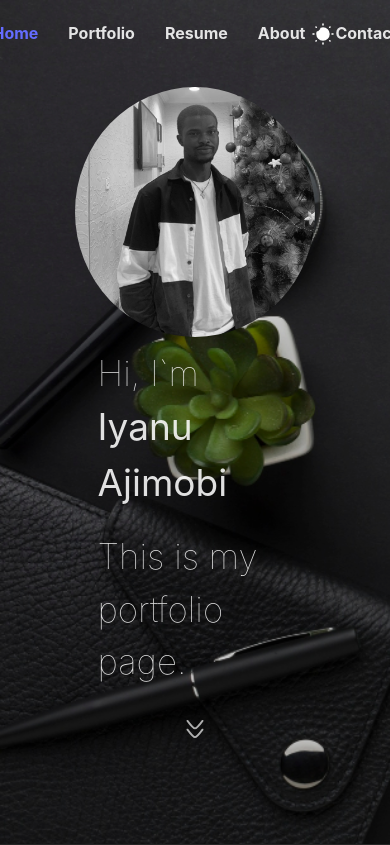
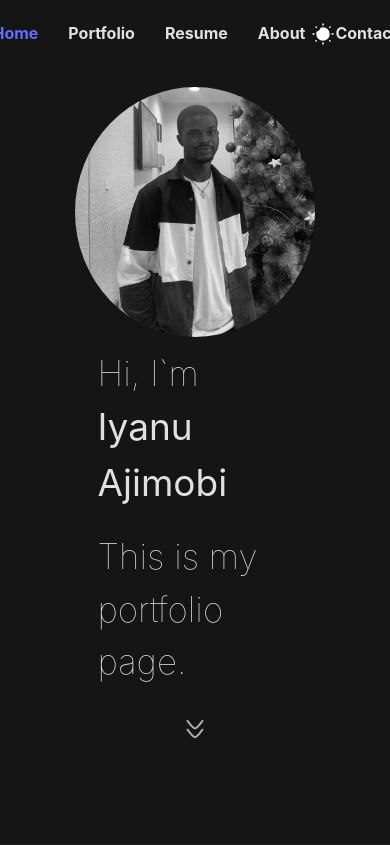
Before and after one commit to I-yan-u/portfolio, a React (Vite) app: page / in a window 390 px wide. Shown: the top 845 px of the page. Built offline with nearby package versions, Linux system fonts and the light colour scheme; no server answers.

Commit message:
Updating the responsiveness of the UI

```diff
--- a/src/css/Contact.module.css
+++ b/src/css/Contact.module.css
@@ -141,7 +141,7 @@
 
     .form > input,
     .form > textarea {
-        width: 70%;
+        width: 80%;
     }
 
     .contacts {
--- a/src/css/Home.module.css
+++ b/src/css/Home.module.css
@@ -91,7 +91,7 @@
 }
 
 @media screen and (max-width: 1200px) {
-    .overlay {
-        background-color: rgba(0, 0, 0, 0.2);
+    .container {
+        background: var(--input);
     }
 }
```
